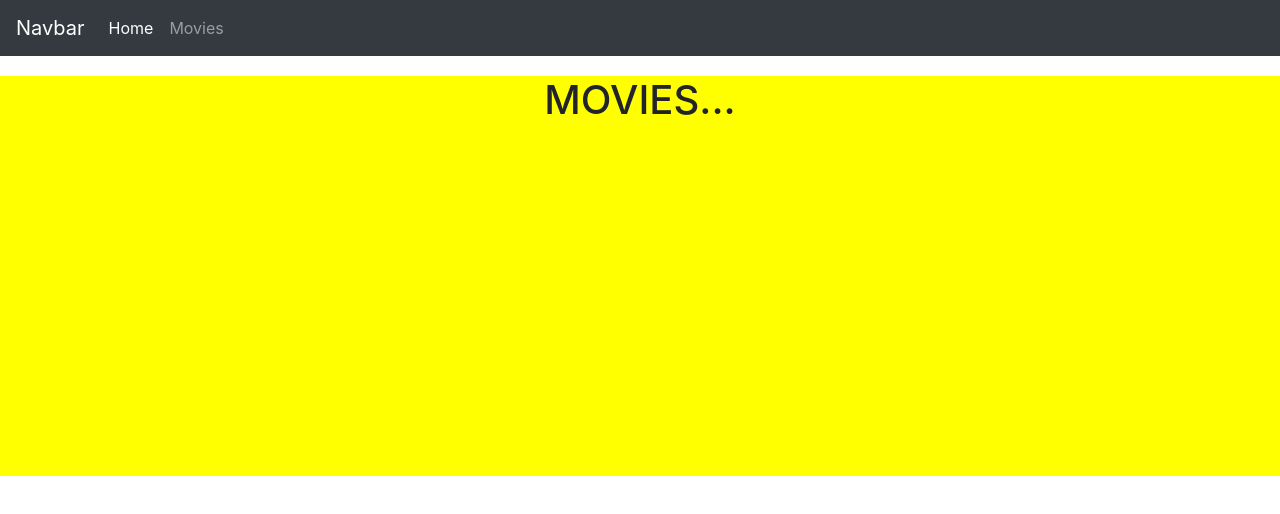
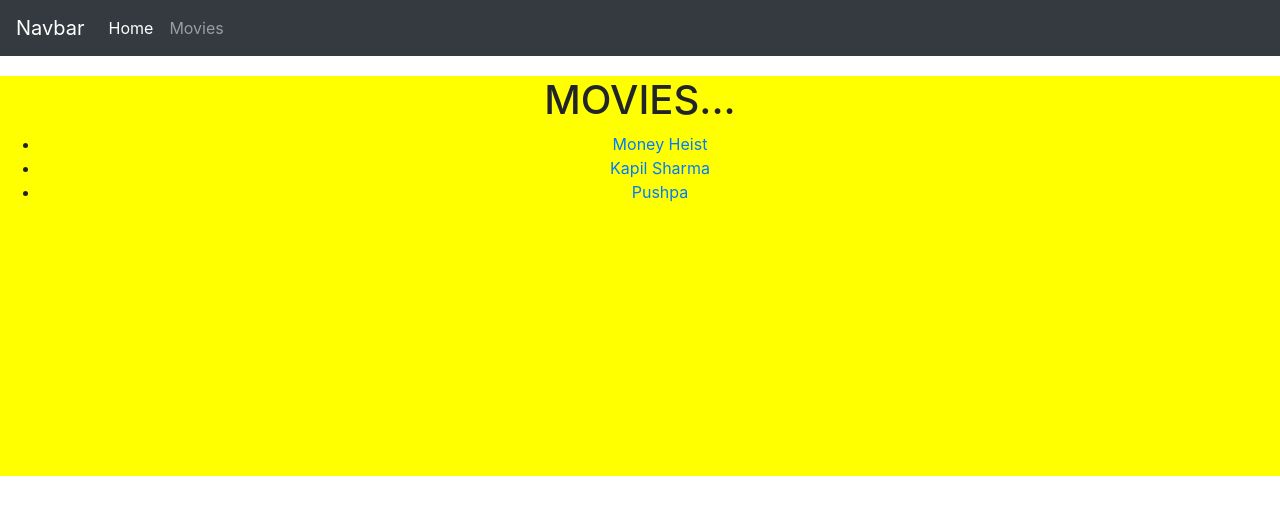
Before and after one commit to samirvithlani/internship_mern_2025_2_react, a React (Vite) app: page /movies in a window 1280 px wide. Shown: the top 514 px of the page. Built offline with nearby package versions, Linux system fonts and the light colour scheme.

Commit message:
dynamic routing

```diff
--- a/src/App.jsx
+++ b/src/App.jsx
@@ -18,6 +18,7 @@
 import { HotstarMovis } from './components/hotstar/HotstarMovis'
 import { HotstarWelcome } from './components/hotstar/HotstarWelcome'
 import { Error404 } from './components/hotstar/Error404'
+import { Play } from './components/hotstar/Play'
 
 
 function App() {
@@ -31,6 +32,7 @@
         <Route path='/' element = {<HotstarWelcome/>}></Route>
         <Route path='/home' element = {<HotstarHome/>}></Route>
         <Route path="/movies" element = {<HotstarMovis/>}></Route>
+        <Route path="/play/:id" element = {<Play/>}></Route>
         {/* <Route path="/*" element ={<h1>ERROR 404</h1>}></Route> */}
         <Route path="/*" element = {<Error404/>}></Route>
       </Routes>
--- a/src/components/hotstar/HotstarMovis.jsx
+++ b/src/components/hotstar/HotstarMovis.jsx
@@ -1,9 +1,21 @@
 import React from 'react'
+import { Link } from 'react-router-dom'
 
 export const HotstarMovis = () => {
   return (
     <div style={{textAlign:"center",backgroundColor:"yellow",marginTop:"20px",height:"400px"}}>
         <h1>MOVIES...</h1>
+        <ul>
+          <li>
+            <Link to="/play/moneyheist">Money Heist</Link>
+          </li>
+          <li>
+            <Link to="/play/kapilsharma">Kapil Sharma</Link>
+          </li>
+          <li>
+            <Link to="/play/10190">Pushpa</Link>
+          </li>
+        </ul>
     </div>
   )
 }
--- /dev/null
+++ b/src/components/hotstar/Play.jsx
@@ -0,0 +1,12 @@
+import React from 'react'
+import { useParams } from 'react-router-dom'
+
+export const Play = () => {
+
+    const id = useParams().id;
+  return (
+    <div style={{textAlign:"center"}}>
+        <h1>PLaying....{id}</h1>
+    </div>
+  )
+}
```
